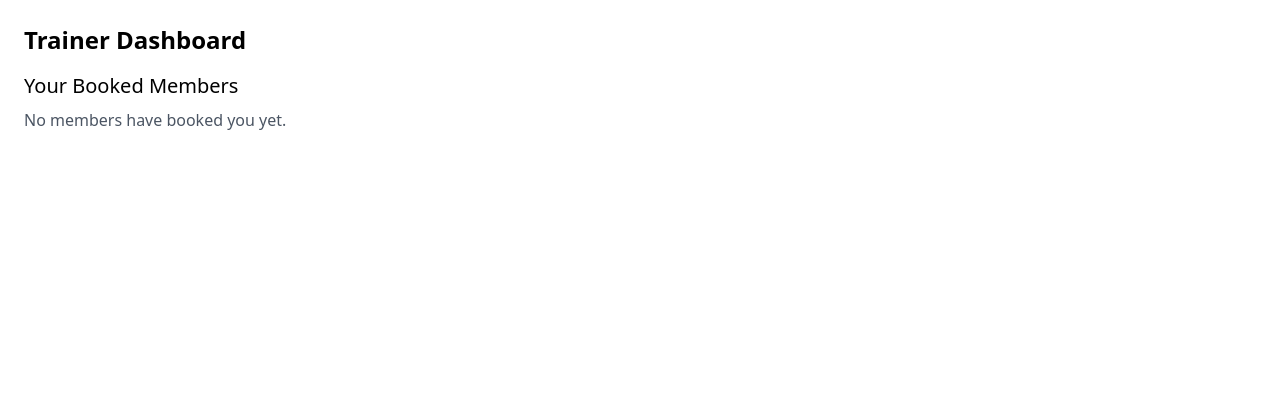
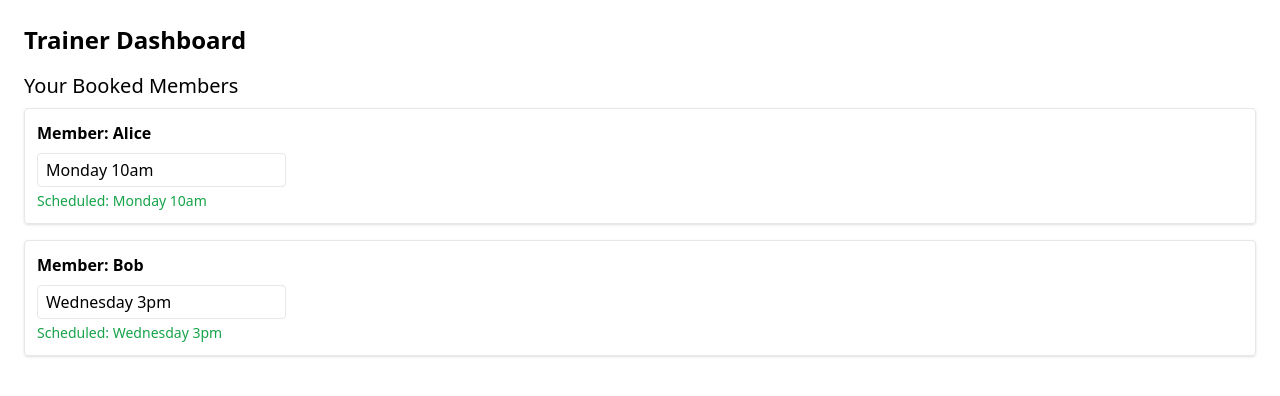
Before and after one commit to shivavarunika/gymmanagement-system, a React (Vite) app: page /trainer/dashboard in a window 1280 px wide. Shown: the top 396 px of the page. Built offline with nearby package versions, Linux system fonts and the light colour scheme; the HTML template or start-up script is replaced by a standard one.

Commit message:
initial commit

```diff
--- a/src/pages/trainer/TrainerDashboard.jsx
+++ b/src/pages/trainer/TrainerDashboard.jsx
@@ -1,35 +1,101 @@
+// import React, { useEffect, useState } from 'react';
+
+// const TrainerDashboard = () => {
+//   const trainerName = localStorage.getItem('username'); // Logged-in trainer
+//   const [bookings, setBookings] = useState([]);
+//   const [schedule, setSchedule] = useState({});
+
+//   useEffect(() => {
+//     // Get all bookings from localStorage
+//     const allBookings = JSON.parse(localStorage.getItem('trainerBookings')) || [];
+
+//     // Filter bookings where the trainerName matches the logged-in trainer
+//     const myBookings = allBookings.filter(b => b.trainerName === trainerName);
+
+//     // Ensure that each booking has the correct member name
+//     setBookings(myBookings);
+
+//     // Get the trainer schedules from localStorage
+//     const allSchedules = JSON.parse(localStorage.getItem('trainerSchedules')) || {};
+//     setSchedule(allSchedules[trainerName] || {});
+//   }, [trainerName]);
+
+//   const handleSchedule = (member, timing) => {
+//     // Get the current schedules from localStorage
+//     const allSchedules = JSON.parse(localStorage.getItem('trainerSchedules')) || {};
+
+//     // Update the schedule for the current trainer and member
+//     allSchedules[trainerName] = { ...allSchedules[trainerName], [member]: timing };
+
+//     // Save the updated schedules to localStorage
+//     localStorage.setItem('trainerSchedules', JSON.stringify(allSchedules));
+//     setSchedule(allSchedules[trainerName]);
+//   };
+
+//   return (
+//     <div className="p-6">
+//       <h1 className="text-2xl font-bold mb-4">Trainer Dashboard</h1>
+//       <h2 className="text-xl mb-2">Your Booked Members</h2>
+
+//       {bookings.length === 0 ? (
+//         <p className="text-gray-600">No members have booked you yet.</p>
+//       ) : (
+//         bookings.map((b, i) => (
+//           <div key={i} className="mb-4 border p-3 rounded shadow">
+//             <p className="font-semibold">Member: {b.member}</p> {/* Display member's name */}
+//             <input
+//               className="border px-2 py-1 mt-2 mr-2 rounded"
+//               placeholder="Add schedule"
+//               defaultValue={schedule[b.member] || ''}
+//               onBlur={(e) => handleSchedule(b.member, e.target.value)}
+//             />
+//             <p className="text-sm mt-1 text-green-600">
+//               Scheduled: {schedule[b.member] || 'Not scheduled'}
+//             </p>
+//           </div>
+//         ))
+//       )}
+//     </div>
+//   );
+// };
+
+// export default TrainerDashboard;
 import React, { useEffect, useState } from 'react';
 
 const TrainerDashboard = () => {
-  const trainerName = localStorage.getItem('username'); // Logged-in trainer
+  const trainerName = 'john_doe'; // Dummy logged-in trainer name
+
+  // Dummy data: all bookings
+  const dummyBookings = [
+    { trainerName: 'john_doe', member: 'Alice' },
+    { trainerName: 'john_doe', member: 'Bob' },
+    { trainerName: 'jane_smith', member: 'Charlie' }, // Won't show up
+  ];
+
+  // Dummy initial schedule
+  const dummyInitialSchedule = {
+    Alice: 'Monday 10am',
+    Bob: 'Wednesday 3pm',
+  };
+
   const [bookings, setBookings] = useState([]);
   const [schedule, setSchedule] = useState({});
 
   useEffect(() => {
-    // Get all bookings from localStorage
-    const allBookings = JSON.parse(localStorage.getItem('trainerBookings')) || [];
-
     // Filter bookings where the trainerName matches the logged-in trainer
-    const myBookings = allBookings.filter(b => b.trainerName === trainerName);
-
-    // Ensure that each booking has the correct member name
+    const myBookings = dummyBookings.filter(b => b.trainerName === trainerName);
     setBookings(myBookings);
 
-    // Get the trainer schedules from localStorage
-    const allSchedules = JSON.parse(localStorage.getItem('trainerSchedules')) || {};
-    setSchedule(allSchedules[trainerName] || {});
+    // Set dummy schedule
+    setSchedule(dummyInitialSchedule);
   }, [trainerName]);
 
   const handleSchedule = (member, timing) => {
-    // Get the current schedules from localStorage
-    const allSchedules = JSON.parse(localStorage.getItem('trainerSchedules')) || {};
-
-    // Update the schedule for the current trainer and member
-    allSchedules[trainerName] = { ...allSchedules[trainerName], [member]: timing };
-
-    // Save the updated schedules to localStorage
-    localStorage.setItem('trainerSchedules', JSON.stringify(allSchedules));
-    setSchedule(allSchedules[trainerName]);
+    // Update local schedule state only
+    setSchedule(prev => ({
+      ...prev,
+      [member]: timing,
+    }));
   };
 
   return (
@@ -42,7 +108,7 @@ const TrainerDashboard = () => {
       ) : (
         bookings.map((b, i) => (
           <div key={i} className="mb-4 border p-3 rounded shadow">
-            <p className="font-semibold">Member: {b.member}</p> {/* Display member's name */}
+            <p className="font-semibold">Member: {b.member}</p>
             <input
               className="border px-2 py-1 mt-2 mr-2 rounded"
               placeholder="Add schedule"
```
